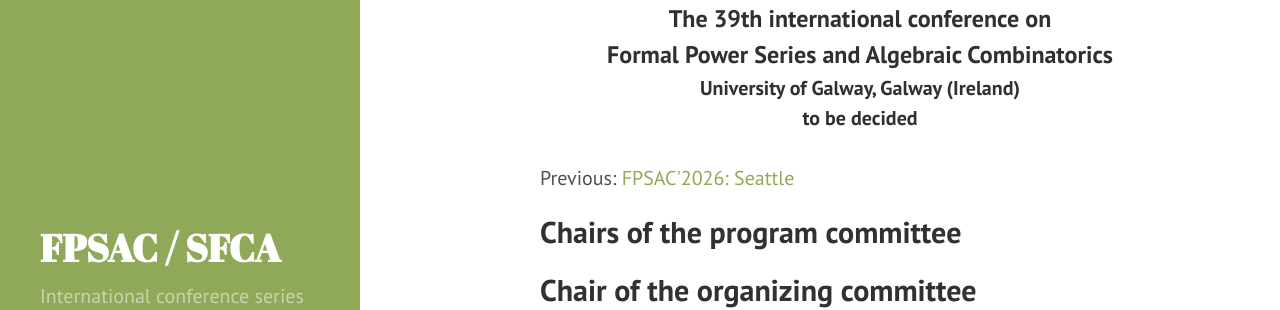
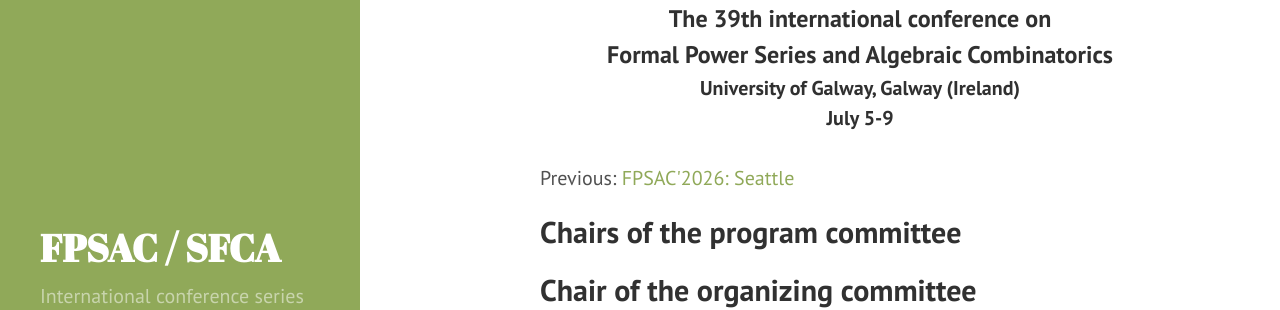
Before and after one commit to FPSAC/FPSAC.github.io, a Jekyll site: the page built from _confs/fpsac-2027.md, in a window 1280 px wide. Shown: the part 139-449 px from the top of the page. Built offline with Jekyll 4.4.1, drawn with Linux system fonts in a browser that asks for light colours.

Commit message:
Update event dates for FPSAC 2027

```diff
--- a/_confs/fpsac-2027.md
+++ b/_confs/fpsac-2027.md
@@ -5,5 +5,5 @@
 institution: University of Galway
 town: Galway
 country: Ireland
-dates: to be decided
+dates: July 5-9
 ---
```
